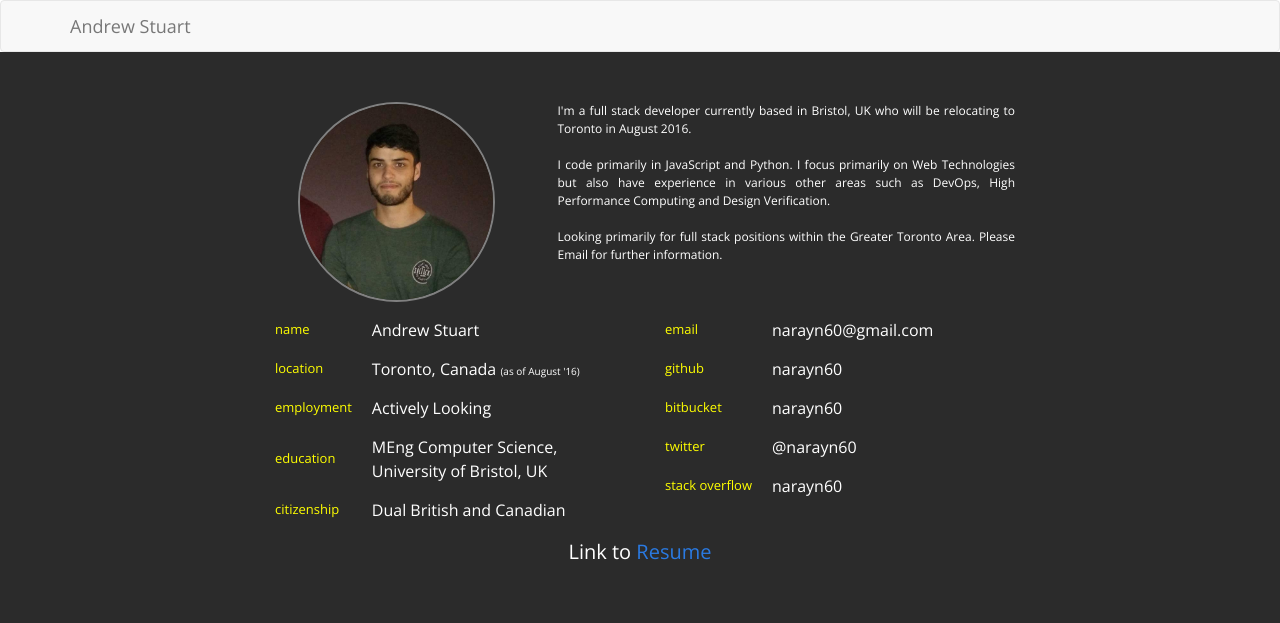
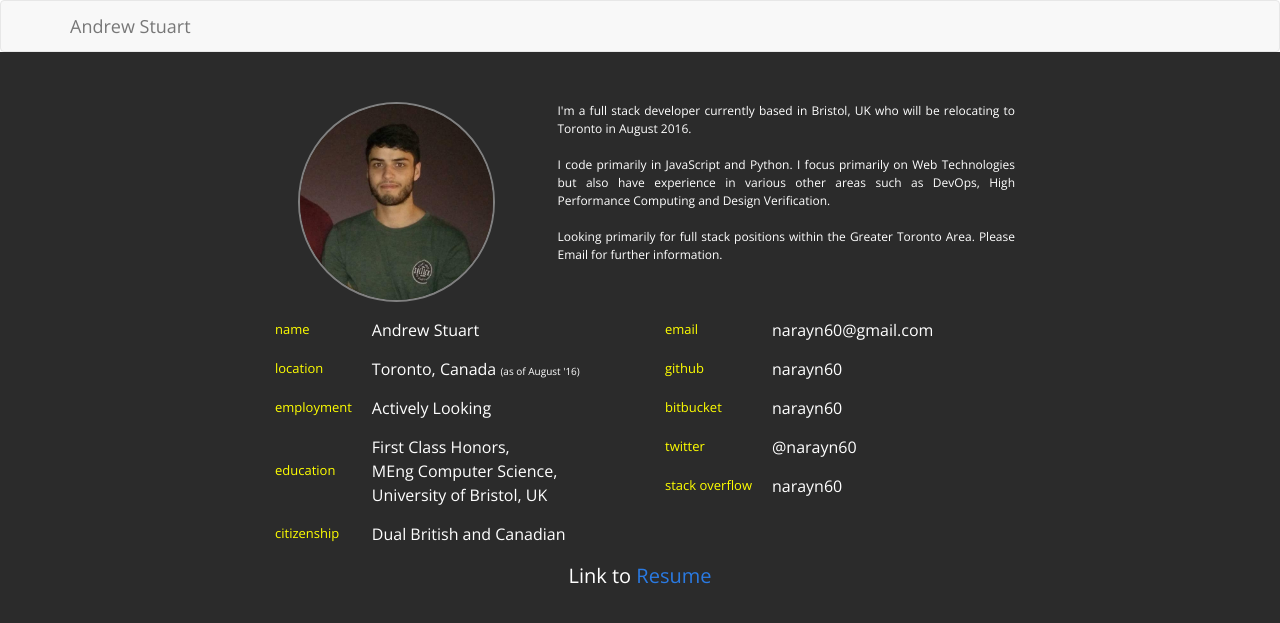
Before and after one commit to narayn60/narayn60.github.io, a Jekyll site: the page built from index.html, in a window 1280 px wide. Shown: the top 623 px of the page. Built offline with Jekyll 4.4.1, drawn with Linux system fonts in a browser that asks for light colours; nearby versions of some CDN libraries.

Commit message:
Updated results

```diff
--- a/index.html
+++ b/index.html
@@ -14,7 +14,7 @@ details:
  - name: Andrew Stuart
  - location: Toronto, Canada <span class="sub-text">(as of August '16)</span>
  - employment: Actively Looking
- - education: MEng Computer Science, </br> University of Bristol, UK
+ - education: First Class Honors, </br>MEng Computer Science, </br> University of Bristol, UK
  - citizenship: Dual British and Canadian
 
 links:
```
